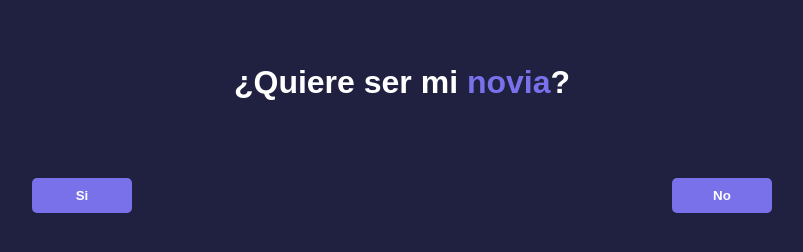
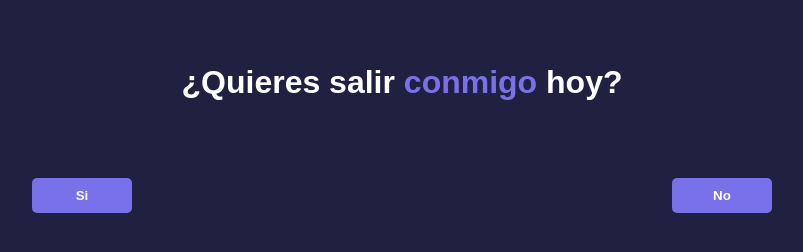
Before and after one commit to mendoza000/neverno, a plain HTML site: page index.html in a window 1280 px wide. Shown: the whole page, without its empty margins (238-1041 px from the left). Drawn offline with Linux system fonts and the light colour scheme.

Commit message:
Update index.html

```diff
--- a/index.html
+++ b/index.html
@@ -7,7 +7,7 @@
 	<link rel="stylesheet" href="css/style.css">
 </head>
 <body>
-	<h1 class="title">¿Quiere ser mi <span class="cs">novia</span>?</h1>
+	<h1 class="title">¿Quieres salir <span class="cs">conmigo</span> hoy?</h1>
 
 	<div class="btns">
 		<button id="btn_si" class="btn" onclick="show()">Si</button>
```
